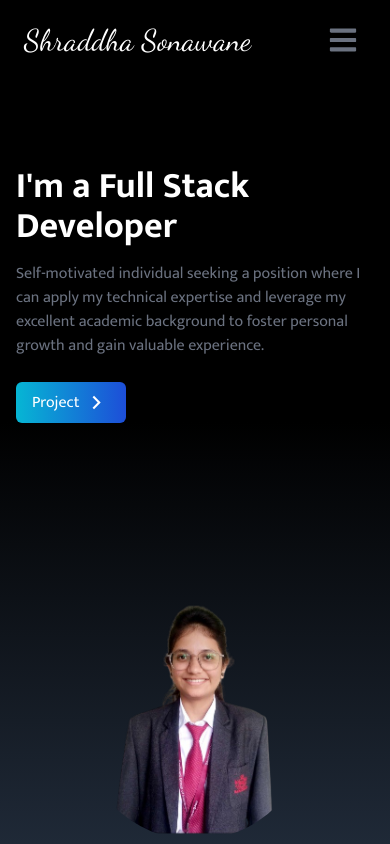
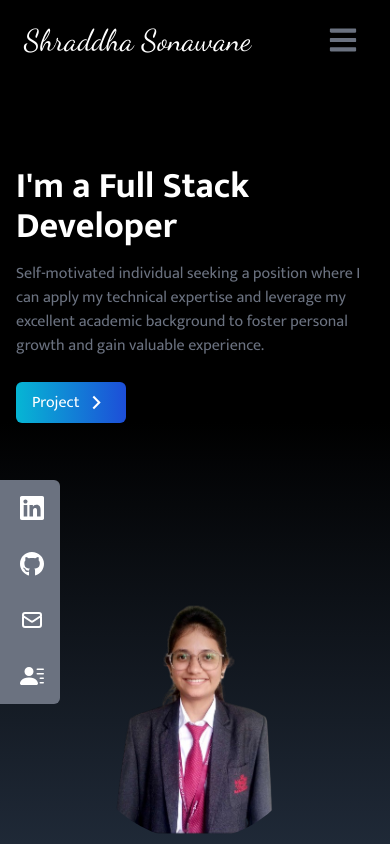
Before and after one commit to s0013/Portfolio, a React (Create React App) app: page / in a window 390 px wide. Shown: the top 844 px of the page. Built offline with nearby package versions, Linux system fonts and the light colour scheme.

Commit message:
linckchanges3

```diff
--- a/src/components/Home.jsx
+++ b/src/components/Home.jsx
@@ -17,7 +17,7 @@ const Home = () => {
             excellent academic background to foster personal growth and gain valuable experience.
           </p>
           <div style={{ width: '110px' }}>
-            <Link to='portfolio'
+            <Link to='projects'
             smooth duration={500}
             className='group text-white px-4 py-2 my-2 flex items-center rounded-md bg-gradient-to-r from-cyan-500 to-blue-700 cursor-pointer'>
               Project <span className='group-hover:rotate-90 duration-300'><RiArrowRightSLine size={25} className='ml-1' /></span></Link>
--- a/src/components/SocialLinks.jsx
+++ b/src/components/SocialLinks.jsx
@@ -10,7 +10,7 @@ const SocialLinks = () => {
             id: 0,
             child: (
                 <>
-                    LinkedIn <FaLinkedin size={30} />
+                    LinkedIn <FaLinkedin size={30} className='w-6' />
                 </>
             ),
             href: 'https://linkedin.com',
@@ -20,7 +20,7 @@ const SocialLinks = () => {
             id: 1,
             child: (
                 <>
-                    Github <FaGithub size={30} />
+                    Github <FaGithub size={30} className='w-6' />
                 </>
             ),
             href: 'https://github.com',
@@ -30,7 +30,7 @@ const SocialLinks = () => {
             id: 2,
             child: (
                 <>
-                    Mail <HiOutlineMail size={30} />
+                    Mail <HiOutlineMail size={30} className='w-6' />
                 </>
             ),
             href: 'mailto:shrusonawane7@gmail.com',
@@ -40,7 +40,7 @@ const SocialLinks = () => {
             id: 3,
             child: (
                 <>
-                    Resume <BsFillPersonLinesFill size={30} />
+                    Resume <BsFillPersonLinesFill size={30} className='w-6' />
                 </>
             ),
             href: '/Resume1.pdf',
@@ -50,7 +50,7 @@ const SocialLinks = () => {
     ];
 
     return (
-        <div className='hidden lg:flex flex-col top-[35%] left-0 fixed'>
+        <div className='flex flex-col items-end lg:items-start fixed top-[30rem] left-0 lg:left-auto lg:top-[40%] lg:pt-0 sm:pt-10'>
             <ul>
                 {links.map(({ id, child, href, style, download }) => (
                     <li key={id} className={`flex justify-between items-center w-40 h-14 px-4 ml-[-100px] hover:ml-[-10px] hover:rounded-md duration-300 bg-gray-500 ${style}`}>
```
